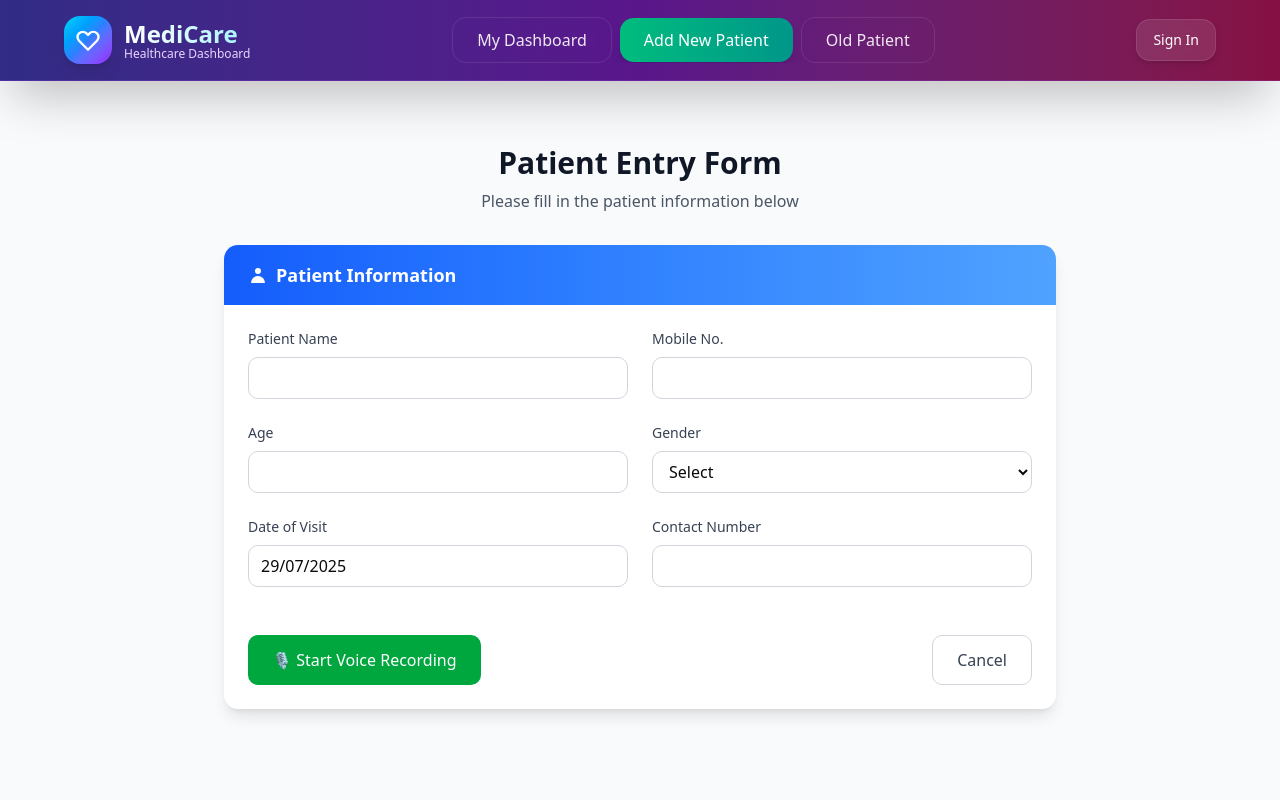
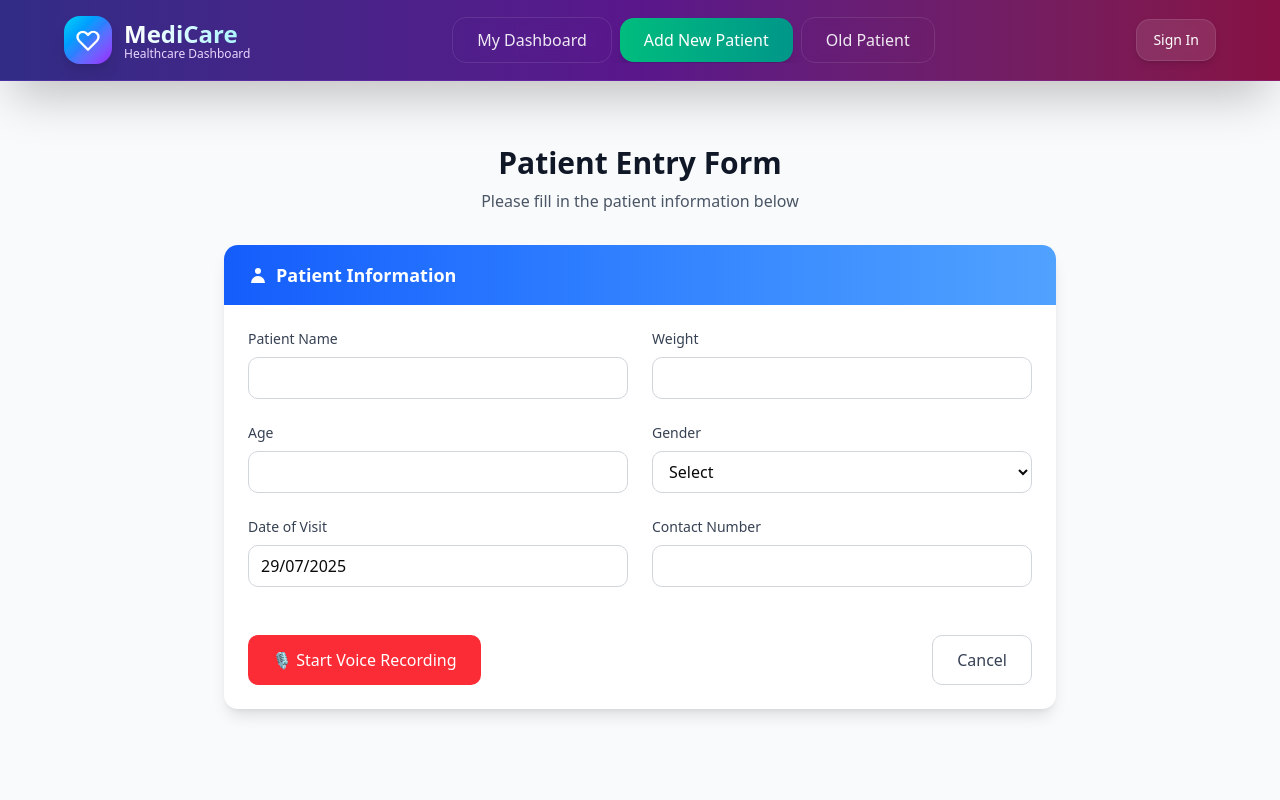
Before and after one commit to Ujjwal-singh32/automated-clinical-docs, a Next.js app: page /new-patient in a window 1280 px wide. Shown: the top 800 px of the page. Built offline with nearby package versions, Linux system fonts and the light colour scheme; no server answers.

Commit message:
Added Weight in new patient page

```diff
--- a/src/app/new-patient/page.jsx
+++ b/src/app/new-patient/page.jsx
@@ -65,7 +65,7 @@ export default function PatientEntryForm() {
   const handleStartRecording = async () => {
     setLoading(true);
     try {
-      await fetch("http://localhost:5000/start", { method: "POST" });
+      await fetch("http://localhost:5050/start", { method: "POST" });
       setIsRecording(true);
     } catch (err) {
       alert("Failed to start voice recording.");
@@ -76,7 +76,7 @@ export default function PatientEntryForm() {
   const handleStopRecording = async () => {
     setLoading(true);
     try {
-      const response = await fetch("http://localhost:5000/stop", {
+      const response = await fetch("http://localhost:5050/stop", {
         method: "POST",
       });
 
@@ -141,13 +141,13 @@ export default function PatientEntryForm() {
                   />
                 </div>
 
-                {/* Mobile No. */}
+                {/* Weight. */}
                 <div>
-                  <label className="text-sm font-medium text-gray-700 mb-2 block">Mobile No.</label>
+                  <label className="text-sm font-medium text-gray-700 mb-2 block">Weight</label>
                   <input
-                    type="text"
-                    name="patientId"
-                    value={formData.patientId}
+                    type="number"
+                    name="age"
+                    value={formData.age}
                     onChange={handleInputChange}
                     className="w-full px-3 py-2 border border-gray-300 rounded-lg focus:ring-2 focus:ring-blue-500"
                   />
@@ -218,7 +218,7 @@ export default function PatientEntryForm() {
                     type="button"
                     onClick={handleStartRecording}
                     disabled={loading}
-                    className="flex items-center justify-center space-x-2 px-6 py-3 bg-green-600 text-white rounded-lg hover:bg-green-800 transition-colors duration-200 disabled:opacity-50"
+                    className="flex items-center justify-center space-x-2 px-6 py-3 bg-red-500 text-white rounded-lg hover:bg-red-600 transition-colors duration-200 disabled:opacity-50"
                   >
                     <span>🎙️ Start Voice Recording</span>
                   </button>
```
